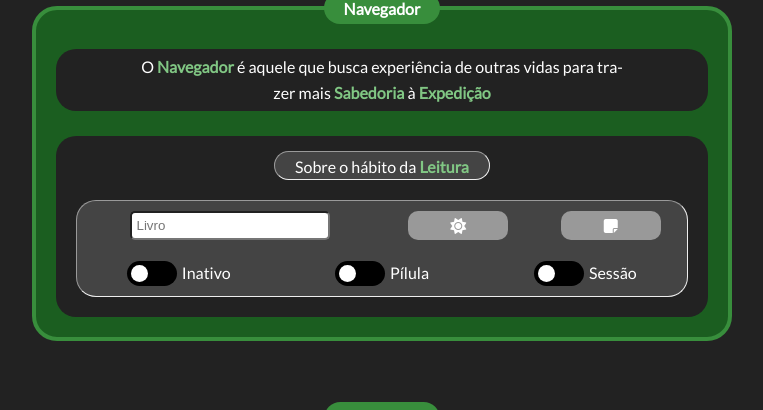
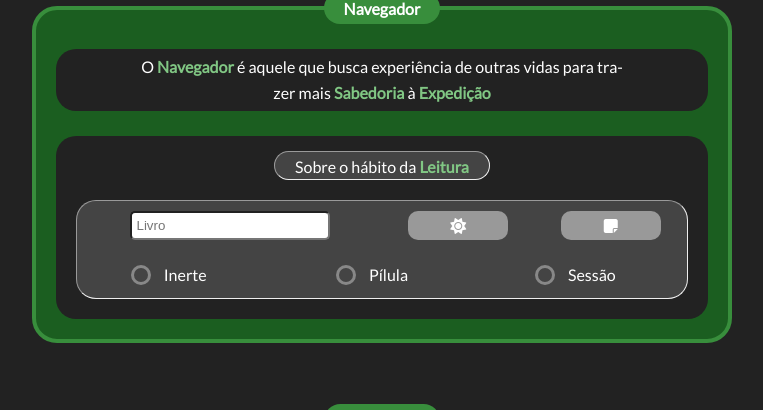
Before and after one commit to Matheus-Homem/EnduranceProject, a Flask app: template src/web/templates/night_compass.html in a window 1280 px wide. Shown: the part 843-1253 px from the top of the page, without its empty margins (258-1021 px from the left). Run offline with Flask 3, Linux system fonts and the light colour scheme; the template is opened without the code that fills it, so the values that code supplies are empty; some libraries are stand-ins or nearby versions.

Commit message:
refactor: Update wisdom navigator HTML template to include alternative input styles

```diff
--- a/src/web/templates/partlets/wisdom/navigator.html
+++ b/src/web/templates/partlets/wisdom/navigator.html
@@ -30,7 +30,7 @@
                     <input type="hidden" id="input_navigator_Notes" name="check_navigator_Notes" value="False">
                 </div>
             </div>
-            <div class="flex-row">
+            <!-- <div class="flex-row">
                 <div class="flex-cell cell-33">
                     <div id="toggle_navigator_Inactive" class="toggle" onclick="toggleButton('toggle_navigator_Inactive', 'text_navigator_Inactive', 'input_navigator_Inactive')">
                         <div class="toggle-button"></div>
@@ -52,7 +52,28 @@
                     <span>Sessão</span>
                     <input type="hidden" id="input_navigator_Session" name="toggle_navigator_Session" value="False">
                 </div>
+            </div> -->
+            <div class="flex-row">
+                <div class="flex-cell cell-33">
+                    <div class="alternative" id="option1" onclick="selectAlternative(1, 'radio_navigator_Reading', 'inactive')">
+                        <div class="dot"></div>
+                        <span>Inerte</span>
+                    </div>
+                </div>
+                <div class="flex-cell cell-33">
+                    <div class="alternative" id="option2" onclick="selectAlternative(2, 'radio_navigator_Reading', 'pill')">
+                        <div class="dot"></div>
+                        <span>Pílula</span>
+                    </div>
+                </div>
+                <div class="flex-cell cell-33">
+                    <div class="alternative" id="option3" onclick="selectAlternative(3, 'radio_navigator_Reading', 'session')">
+                        <div class="dot"></div>
+                        <span>Sessão</span>
+                    </div>
+                </div>
             </div>
+            <input type="hidden" id="radio_navigator_Reading" name="radio_navigator_Reading" required>
             <!-- <div class="flex-row">
                 <div class="flex-cell cell-33">
                     <div id="text_navigator_Inactive"><span>Não</span></div>
```
